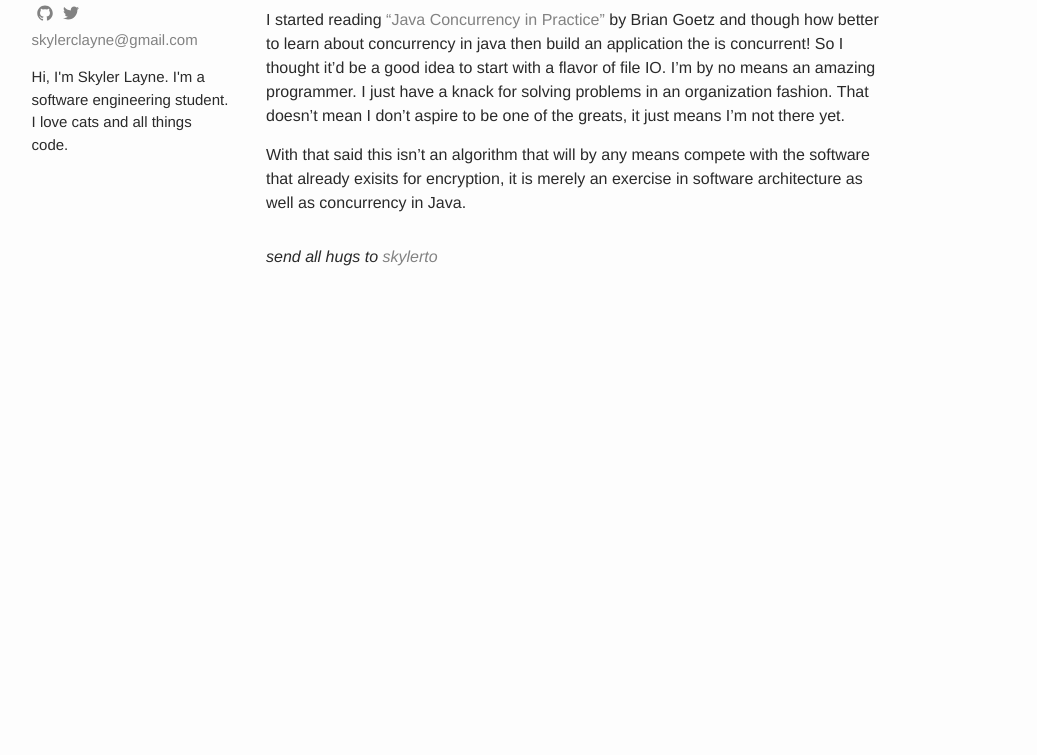
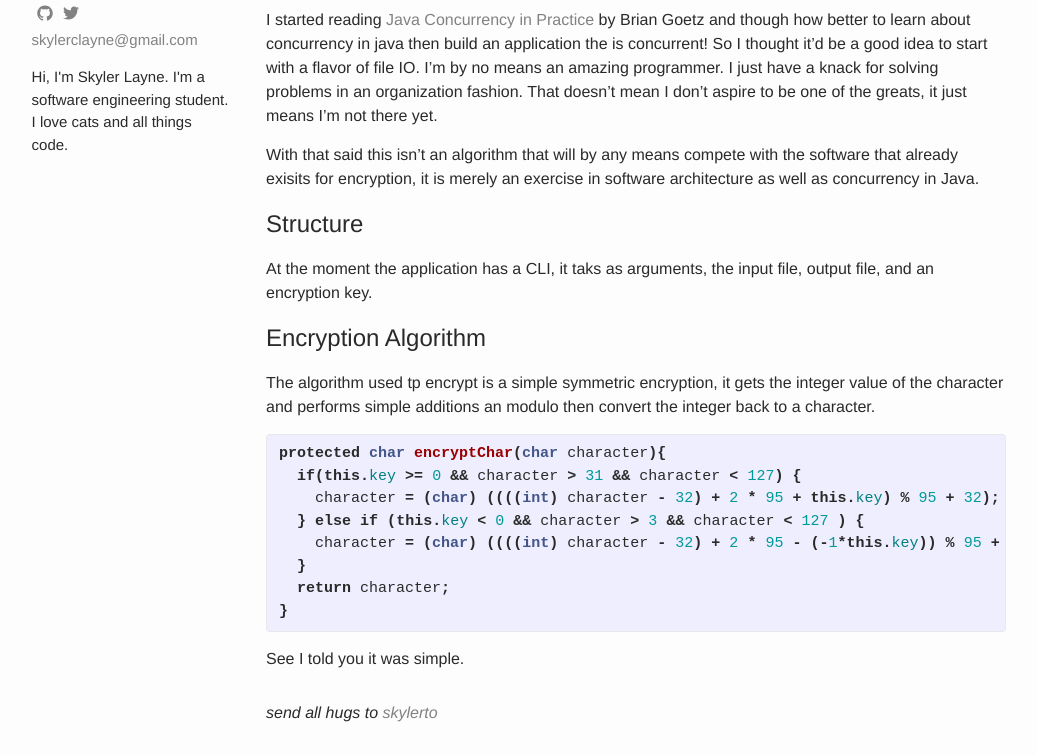
Before and after one commit to skylerto/skylerto.github.io, a Jekyll site: the page built from _posts/2015-07-14-encryption-in-java.markdown, in a window 1280 px wide and 924 px high, cut to the strip 169-924 px from the top of the window. Shown: the whole strip, without its empty margins (159-1196 px from the left). Built offline with Jekyll 4.4.1, drawn with Linux system fonts in a browser that asks for light colours.

Commit message:
added java highlighting

```diff
--- a/_posts/2015-07-14-encryption-in-java.markdown
+++ b/_posts/2015-07-14-encryption-in-java.markdown
@@ -7,8 +7,35 @@ catagories: programming java algorithms
 
 TL;DR [Check it out](https://github.com/skylerto/encryption)
 
-I started reading ["Java Concurrency in Practice"](http://www.amazon.ca/Java-Concurrency-Practice-Brian-Goetz/dp/0321349601) by Brian Goetz and though how better to learn about concurrency in java then build an application the is concurrent! So I thought it'd be a good idea to start with a flavor of file IO. I'm by no means an amazing programmer. I just have a knack for solving problems in an organization fashion. That doesn't mean I don't aspire to be one of the greats, it just means I'm not there yet.
+I started reading [Java Concurrency in Practice](http://www.amazon.ca/Java-Concurrency-Practice-Brian-Goetz/dp/0321349601) by Brian Goetz and though how better to learn about concurrency in java then build an application the is concurrent! So I thought it'd be a good idea to start with a flavor of file IO. I'm by no means an amazing programmer. I just have a knack for solving problems in an organization fashion. That doesn't mean I don't aspire to be one of the greats, it just means I'm not there yet.
 
 With that said this isn't an algorithm that will by any means compete with the
 software that already exisits for encryption, it is merely an exercise in
 software architecture as well as concurrency in Java.
+
+# Structure
+
+At the moment the application has a CLI, it taks as arguments, the input file,
+output file, and an encryption key.
+
+# Encryption Algorithm
+
+The algorithm used tp encrypt is a simple symmetric encryption, it gets the
+integer value of the character and performs simple additions an modulo then
+convert the integer back to a character.
+
+
+{% highlight java %}
+
+protected char encryptChar(char character){
+  if(this.key >= 0 && character > 31 && character < 127) {
+    character = (char) ((((int) character - 32) + 2 * 95 + this.key) % 95 + 32);
+  } else if (this.key < 0 && character > 3 && character < 127 ) {
+    character = (char) ((((int) character - 32) + 2 * 95 - (-1*this.key)) % 95 + 32);
+  }
+  return character;
+}
+
+{% endhighlight %}
+
+See I told you it was simple.
```
